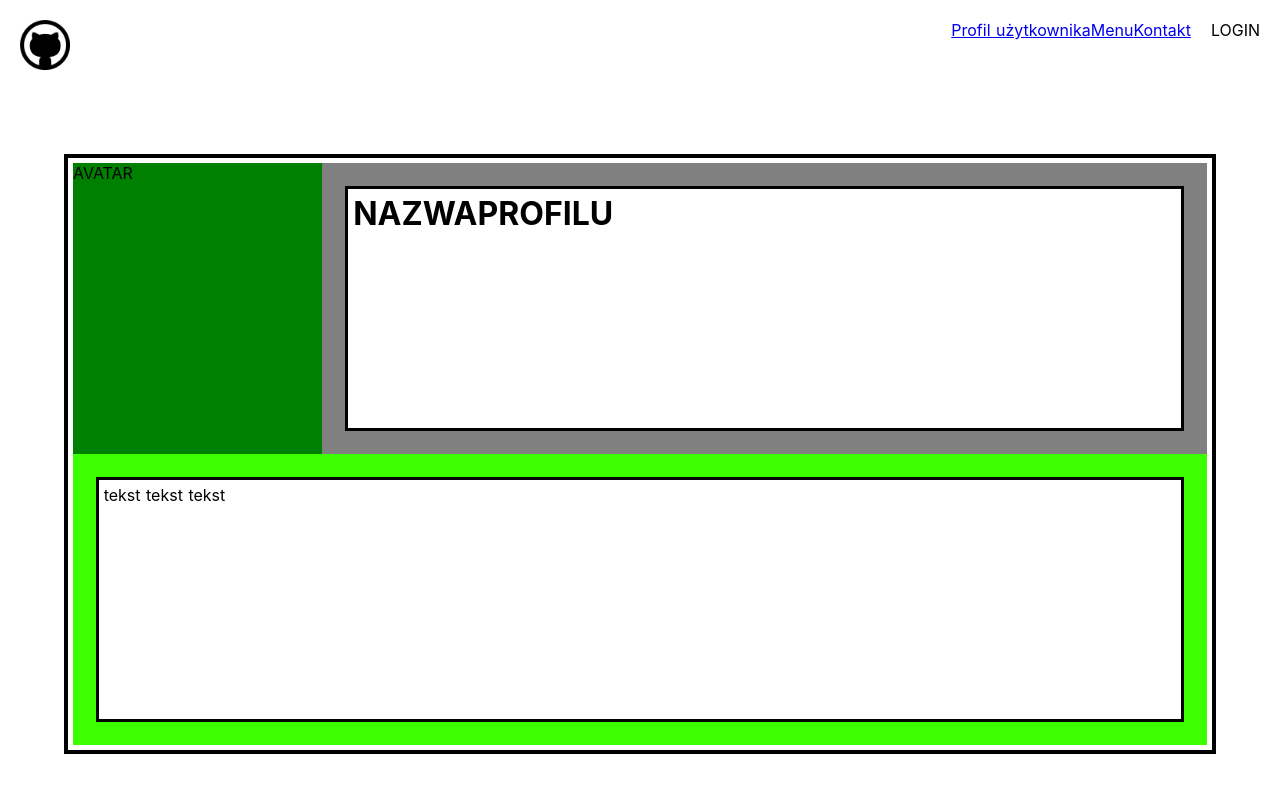
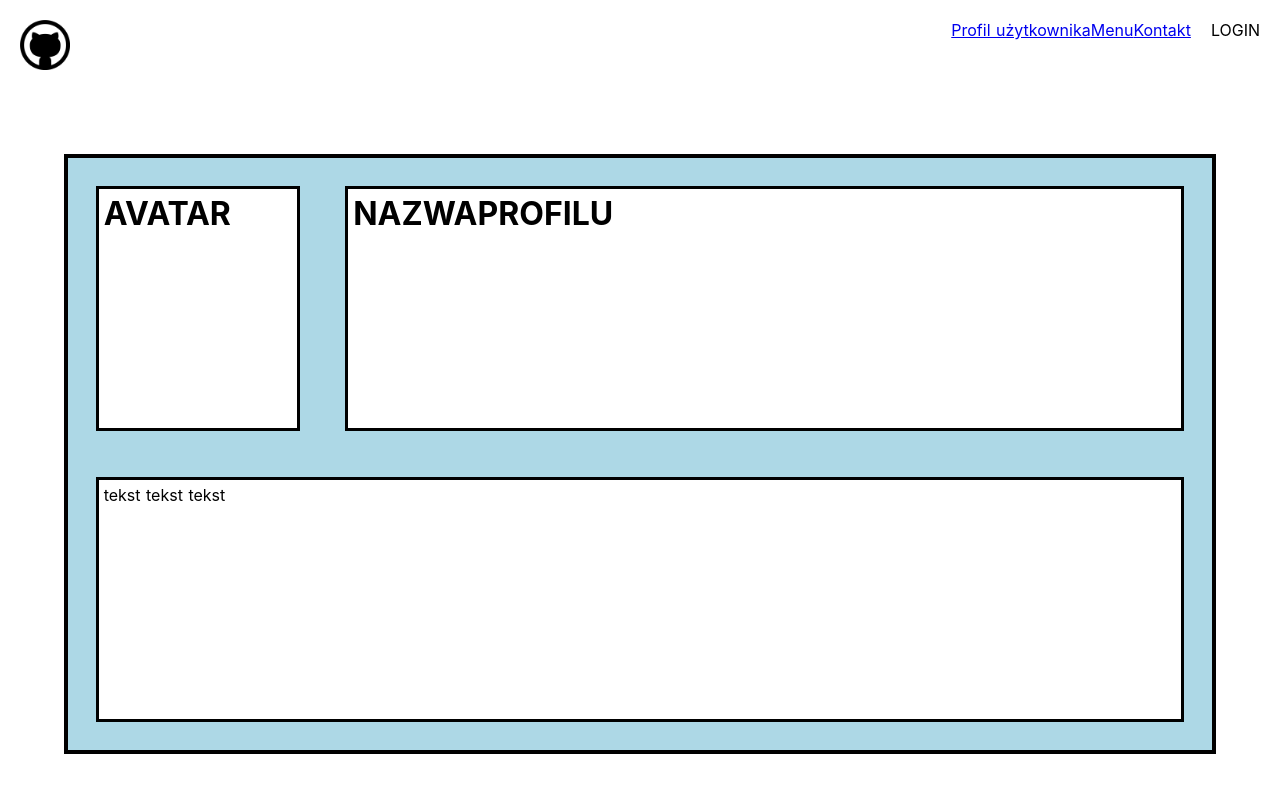
Before and after one commit to dobrerzeczy/drz-app, a Nuxt app: page /profile in a window 1280 px wide. Shown: the top 792 px of the page. Built offline with nearby package versions, Linux system fonts and the light colour scheme.

Commit message:
Profile page

```diff
--- a/pages/profile.vue
+++ b/pages/profile.vue
@@ -3,8 +3,8 @@
         <div class="profile">
 
             <div class="avatar">
-                AVATAR
 
+                <div class="avatarimg"><h1>AVATAR</h1></div>
 
             </div>
 
@@ -32,6 +32,7 @@ html
 }
 .container
 {
+    background-color: lightblue;
     padding: 5px;
     display: flexbox;
     border: black solid 4px;
@@ -47,9 +48,10 @@ html
 
 .avatar
 {
+    display: flex;
     height: 50%;
     width: 22%;
-    background-color: green;
+    padding: 2%;
     float: left;
 }
 
@@ -58,14 +60,12 @@ html
     display: flex;
     padding: 2%;
     height: 50%;
-    background-color: gray;
 }
 .info2
 {
     display: flex;
     padding: 2%;
     height: 50%;
-    background-color: rgb(60, 255, 0);
 }
 .tekst
 {
@@ -76,6 +76,16 @@ html
     background-color: white;
 
 }
+.avatarimg
+{
+    padding: 5px;
+    height: 100%;
+    width: 100%;
+    border: black solid 3px;
+
+    background-color: white;
+
+}
 
 
 
```
